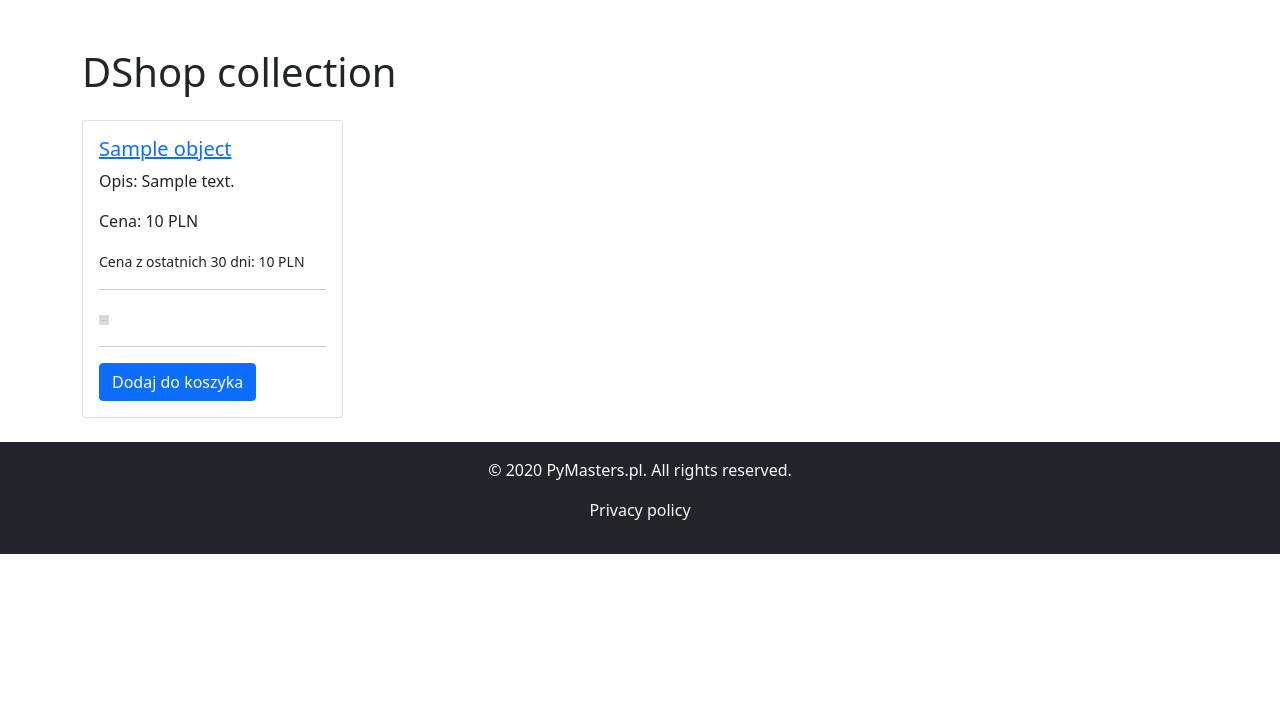
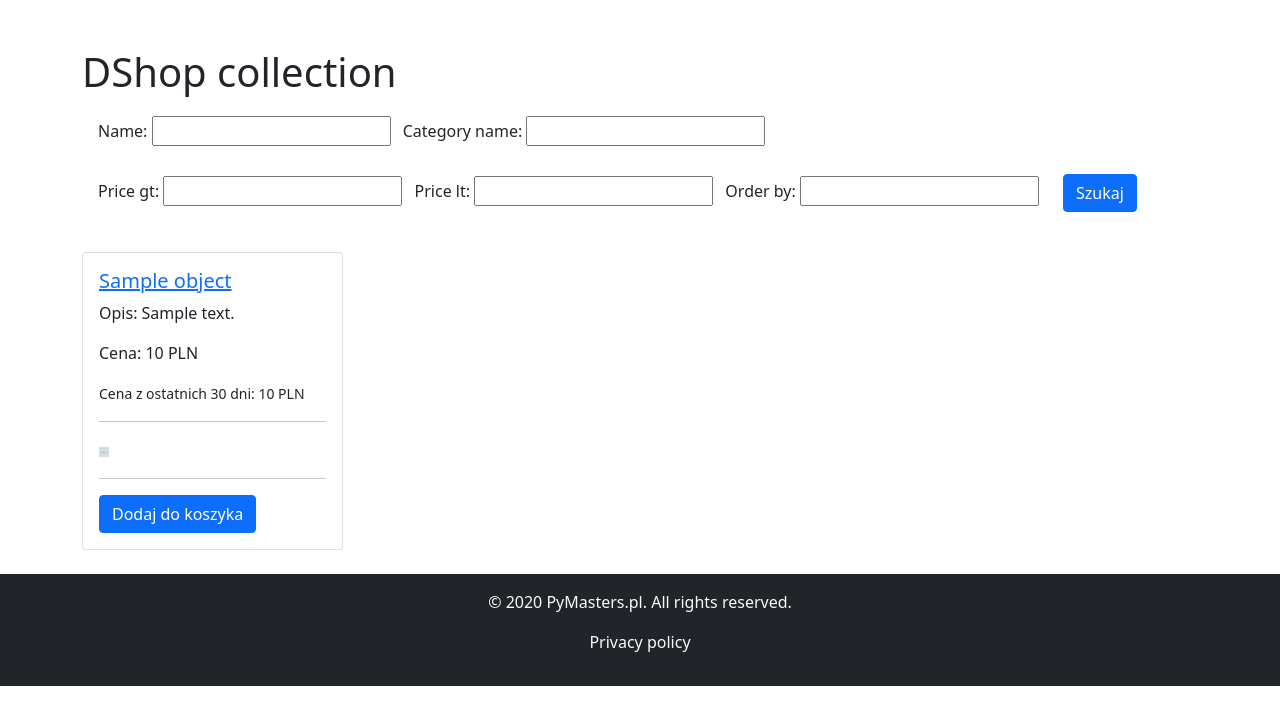
Before and after one commit to pymasterspl/Dshop, a Django app: template Dshop/apps/products_catalogue/templates/products_catalogue/products_list.html in a window 1280 px wide. Shown: the part 56-781 px from the top of the page. Run offline with Django 4.2, Linux system fonts and the light colour scheme; the template is opened without the code that fills it: most values are stand-ins (such as "Sample title", 1, 10 or a date in 2020); grey boxes marked "Sample" are stand-in pictures; form fields are guessed from the names that the template uses; some libraries are stand-ins or nearby versions.

Commit message:
Add a search form product

```diff
--- a/Dshop/apps/products_catalogue/templates/products_catalogue/products_list.html
+++ b/Dshop/apps/products_catalogue/templates/products_catalogue/products_list.html
@@ -14,9 +14,43 @@
 
 <div class="container">
     <h1 class="mt-5">DShop collection</h1>
+        <div class=" mb-4">
+            <form method="GET" class="form-inline justify-content-center">
+                <div class="container">
+                    <div class="form-row">
+                        <div class="d-inline-block p-lg-1">
+                            {{ form.name.label }}:
+                            {{ form.name}}
+                        </div>
+                        <div class="d-inline-block mt-2 p-lg-1">
+                            {{ form.category_name.label }}:
+                            {{ form.category_name }}
+                        </div>
+                    </div>
+                    <div class="form-row mt-2">
+                        <div class="d-inline-block p-lg-1">
+                            {{ form.price__gt.label }}:
+                            {{ form.price__gt }}
+                        </div>
+                         <div class="d-inline-block p-lg-1">
+                            {{ form.price__lt.label }}:
+                            {{ form.price__lt }}
+                        </div>
+                        <div class="d-inline-block p-lg-1">
+                            {{ form.order_by.label }}:
+                            {{ form.order_by }}
+                        </div>
+                        <div class="d-inline-block flex-md-row justify-content-between align-items-md-center gap-2 ">
+                            <button type="submit" class="m-lg-3 btn btn-primary">Szukaj</button>
+                        </div>
+                    </div>
+
+                </div>
+
+            </form>
+        </div>
     <div class="row mt-4">
         {% for object in object_list %}
-
         <div class="col-md-3 mb-4">
             <div class="card">
                 <div class="card-body">
```
